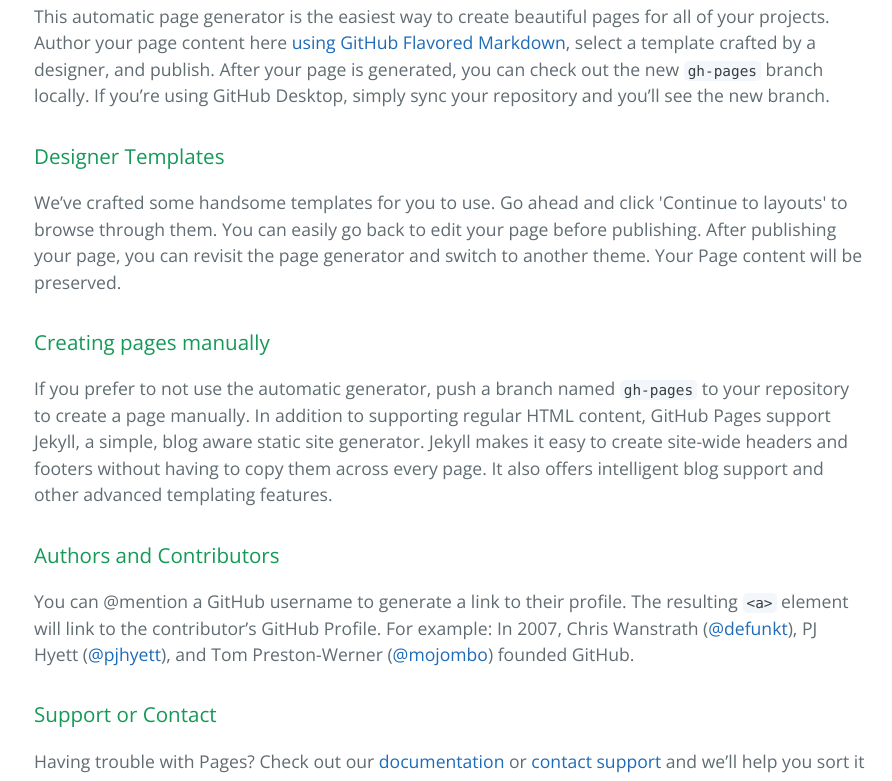
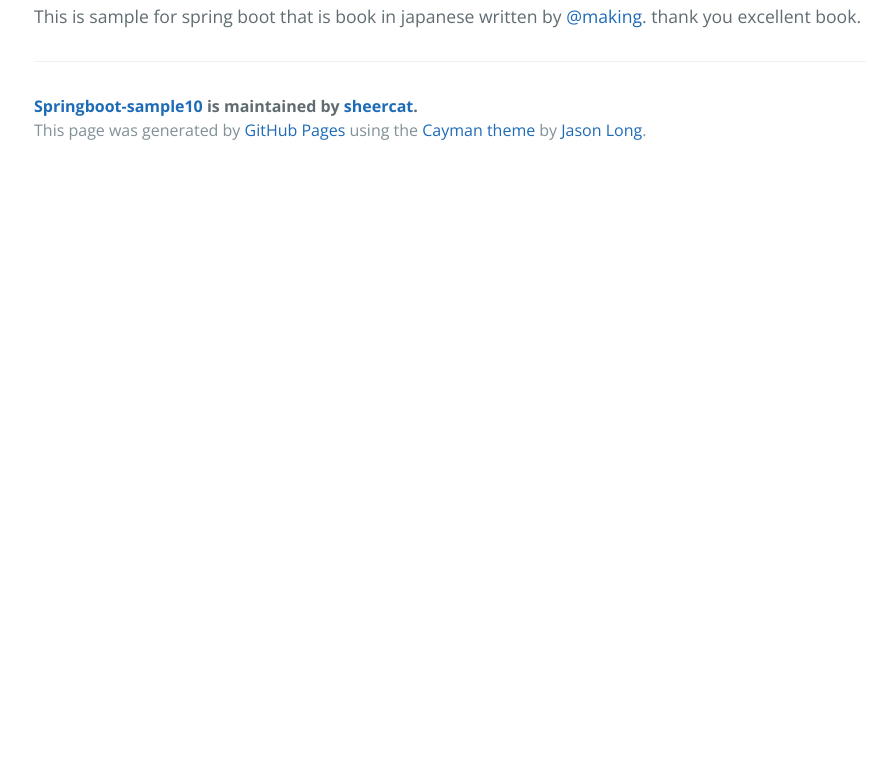
Before and after one commit to sheercat/springboot-sample10, a plain HTML site: page index.html in a window 1280 px wide. Shown: the part 460-1241 px from the top of the page, without its empty margins (190-1082 px from the left). After the commit the page ends 800 px from the top, so only its background shows below. Drawn offline with nearby package versions, Linux system fonts and the light colour scheme.

```diff
--- a/index.html
+++ b/index.html
@@ -20,29 +20,9 @@
 
     <section class="main-content">
       <h3>
-<a id="welcome-to-github-pages" class="anchor" href="#welcome-to-github-pages" aria-hidden="true"><span aria-hidden="true" class="octicon octicon-link"></span></a>Welcome to GitHub Pages.</h3>
+<a id="spring-boot-sample-10" class="anchor" href="#spring-boot-sample-10" aria-hidden="true"><span aria-hidden="true" class="octicon octicon-link"></span></a>spring boot sample 10</h3>
 
-<p>This automatic page generator is the easiest way to create beautiful pages for all of your projects. Author your page content here <a href="https://guides.github.com/features/mastering-markdown/">using GitHub Flavored Markdown</a>, select a template crafted by a designer, and publish. After your page is generated, you can check out the new <code>gh-pages</code> branch locally. If you’re using GitHub Desktop, simply sync your repository and you’ll see the new branch.</p>
-
-<h3>
-<a id="designer-templates" class="anchor" href="#designer-templates" aria-hidden="true"><span aria-hidden="true" class="octicon octicon-link"></span></a>Designer Templates</h3>
-
-<p>We’ve crafted some handsome templates for you to use. Go ahead and click 'Continue to layouts' to browse through them. You can easily go back to edit your page before publishing. After publishing your page, you can revisit the page generator and switch to another theme. Your Page content will be preserved.</p>
-
-<h3>
-<a id="creating-pages-manually" class="anchor" href="#creating-pages-manually" aria-hidden="true"><span aria-hidden="true" class="octicon octicon-link"></span></a>Creating pages manually</h3>
-
-<p>If you prefer to not use the automatic generator, push a branch named <code>gh-pages</code> to your repository to create a page manually. In addition to supporting regular HTML content, GitHub Pages support Jekyll, a simple, blog aware static site generator. Jekyll makes it easy to create site-wide headers and footers without having to copy them across every page. It also offers intelligent blog support and other advanced templating features.</p>
-
-<h3>
-<a id="authors-and-contributors" class="anchor" href="#authors-and-contributors" aria-hidden="true"><span aria-hidden="true" class="octicon octicon-link"></span></a>Authors and Contributors</h3>
-
-<p>You can @mention a GitHub username to generate a link to their profile. The resulting <code>&lt;a&gt;</code> element will link to the contributor’s GitHub Profile. For example: In 2007, Chris Wanstrath (<a href="https://github.com/defunkt" class="user-mention">@defunkt</a>), PJ Hyett (<a href="https://github.com/pjhyett" class="user-mention">@pjhyett</a>), and Tom Preston-Werner (<a href="https://github.com/mojombo" class="user-mention">@mojombo</a>) founded GitHub.</p>
-
-<h3>
-<a id="support-or-contact" class="anchor" href="#support-or-contact" aria-hidden="true"><span aria-hidden="true" class="octicon octicon-link"></span></a>Support or Contact</h3>
-
-<p>Having trouble with Pages? Check out our <a href="https://help.github.com/pages">documentation</a> or <a href="https://github.com/contact">contact support</a> and we’ll help you sort it out.</p>
+<p>This is sample for spring boot that is book in japanese written by <a href="https://github.com/making" class="user-mention">@making</a>. thank you excellent book.</p>
 
       <footer class="site-footer">
         <span class="site-footer-owner"><a href="https://github.com/sheercat/springboot-sample10">Springboot-sample10</a> is maintained by <a href="https://github.com/sheercat">sheercat</a>.</span>
```
Also changed, not shown: params.json (+1 -1 lines).
